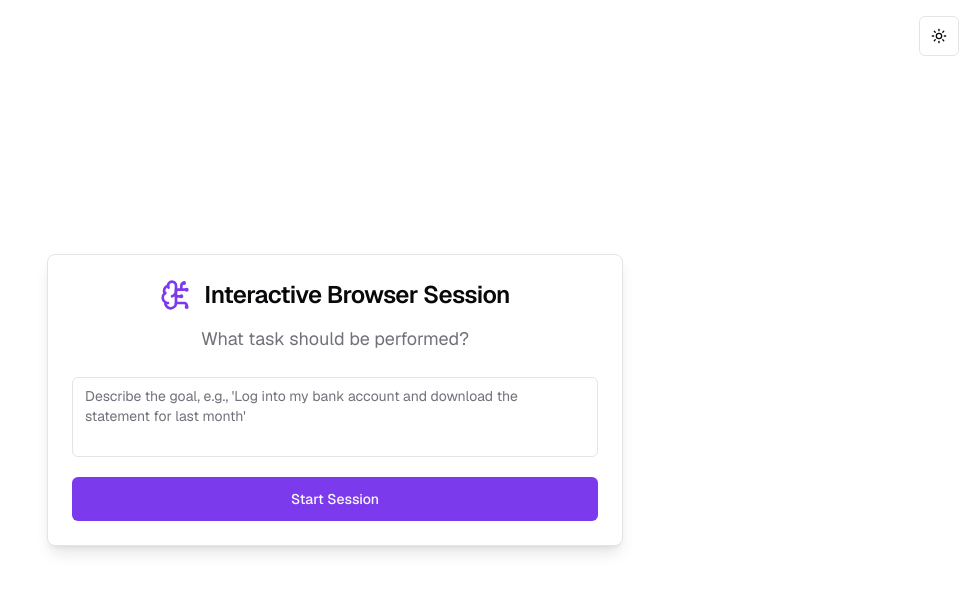
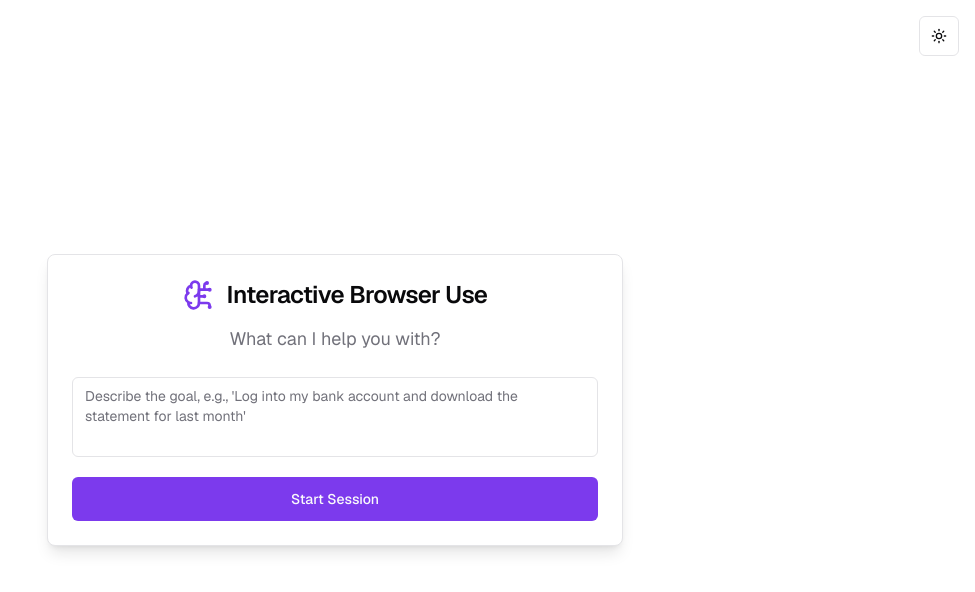
Before and after one commit to Cofounder-Labs/interactive-browser-use, a Next.js app in the folder frontend/: page / in a window 1280 px wide. Shown: the top 592 px of the page, without its empty margins (305-1280 px from the left). Built offline with nearby package versions, Linux system fonts and the light colour scheme; no server answers.

Commit message:
Improve Messages

```diff
--- a/frontend/app/page.tsx
+++ b/frontend/app/page.tsx
@@ -539,9 +539,9 @@ export default function Home() {
             <CardHeader className="text-center">
               <div className="flex items-center justify-center mb-2">
                 <BrainCircuit className="h-8 w-8 text-primary mr-3" />
-                <CardTitle className="text-2xl">Interactive Browser Session</CardTitle>
+                <CardTitle className="text-2xl">Interactive Browser Use</CardTitle>
               </div>
-              <CardDescription className="text-lg">What task should be performed?</CardDescription>
+              <CardDescription className="text-lg">What can I help you with?</CardDescription>
             </CardHeader>
             <CardContent>
               <form onSubmit={handleCreateTask}>
```
